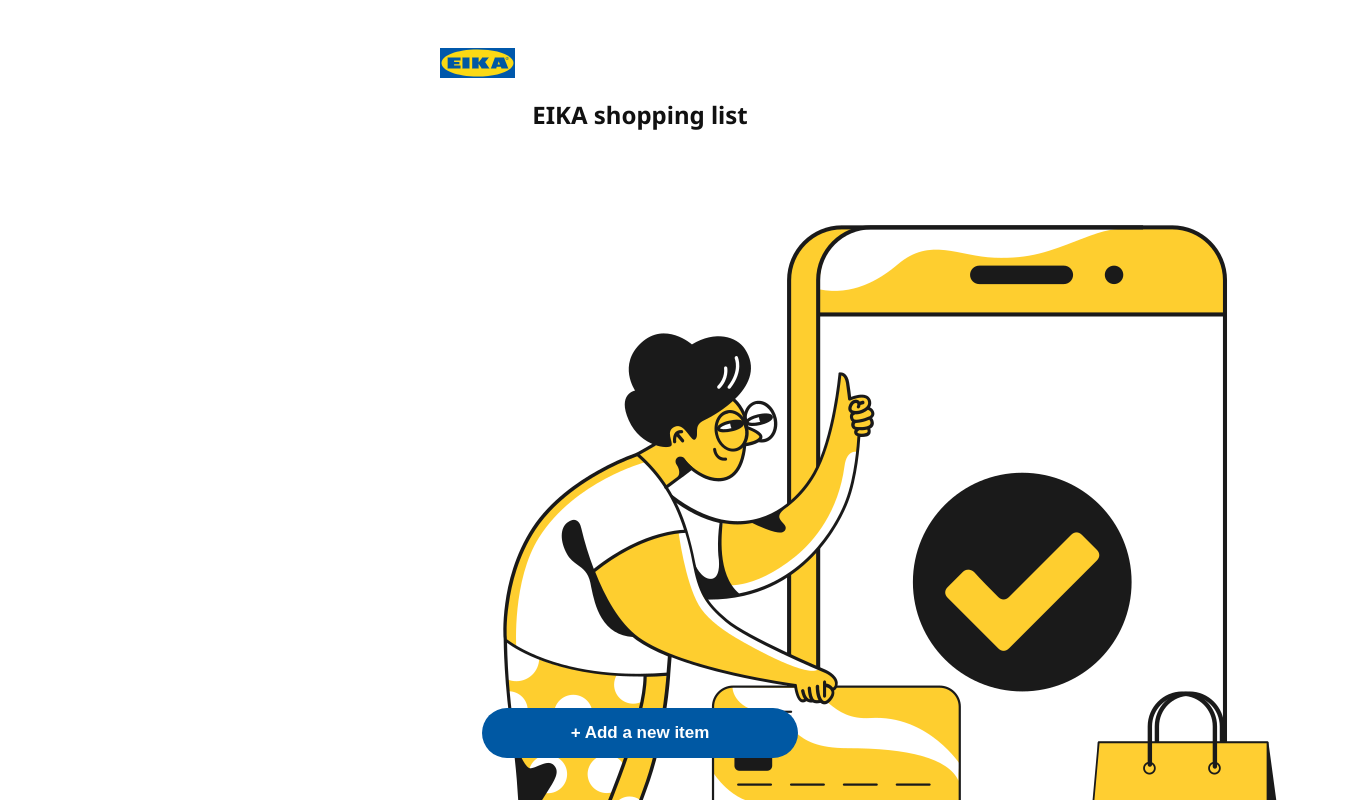
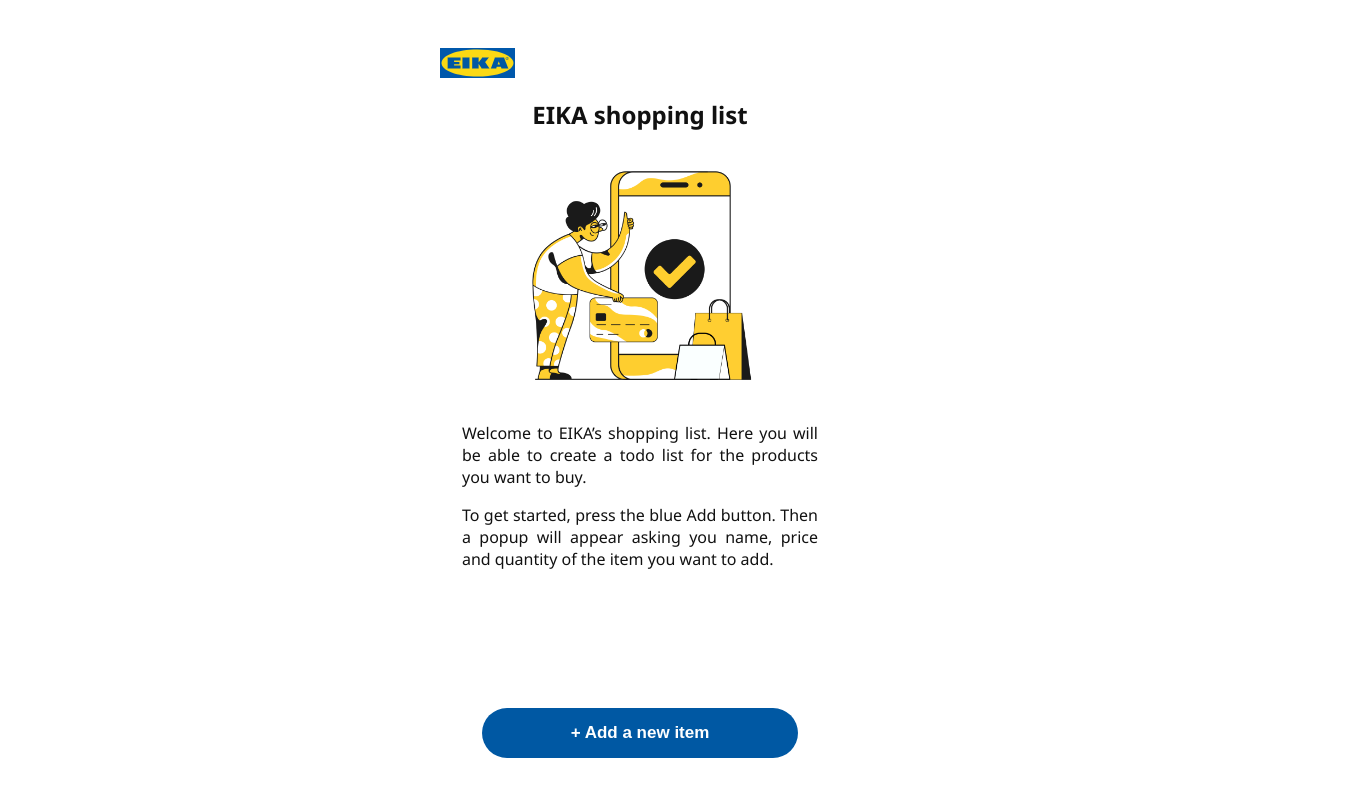
Before and after one commit to nh-g/shopping-list, a React (Create React App) app: page / in a window 1280 px wide. Shown: the top 800 px of the page, 1352 px wide, since content can reach past the window. Built offline with nearby package versions, Linux system fonts and the light colour scheme.

Commit message:
add media

```diff
--- a/src/styles/_base/_layout.sass
+++ b/src/styles/_base/_layout.sass
@@ -24,6 +24,8 @@
     text-align: justify
     margin-left: $space-big
     margin-right: $space-big
+  img
+    width: 250px
 
 @media (min-width: 550px)
   .App
@@ -31,6 +33,11 @@
     margin: 0 auto
     margin-top: 48px
 
-@media screen and (max-width: 320px)
+@media (max-width: 320px)
   .App
     max-width: 300px
+    font-size: 14px
+
+    #welcome-page
+      img
+        width: 180px
```
